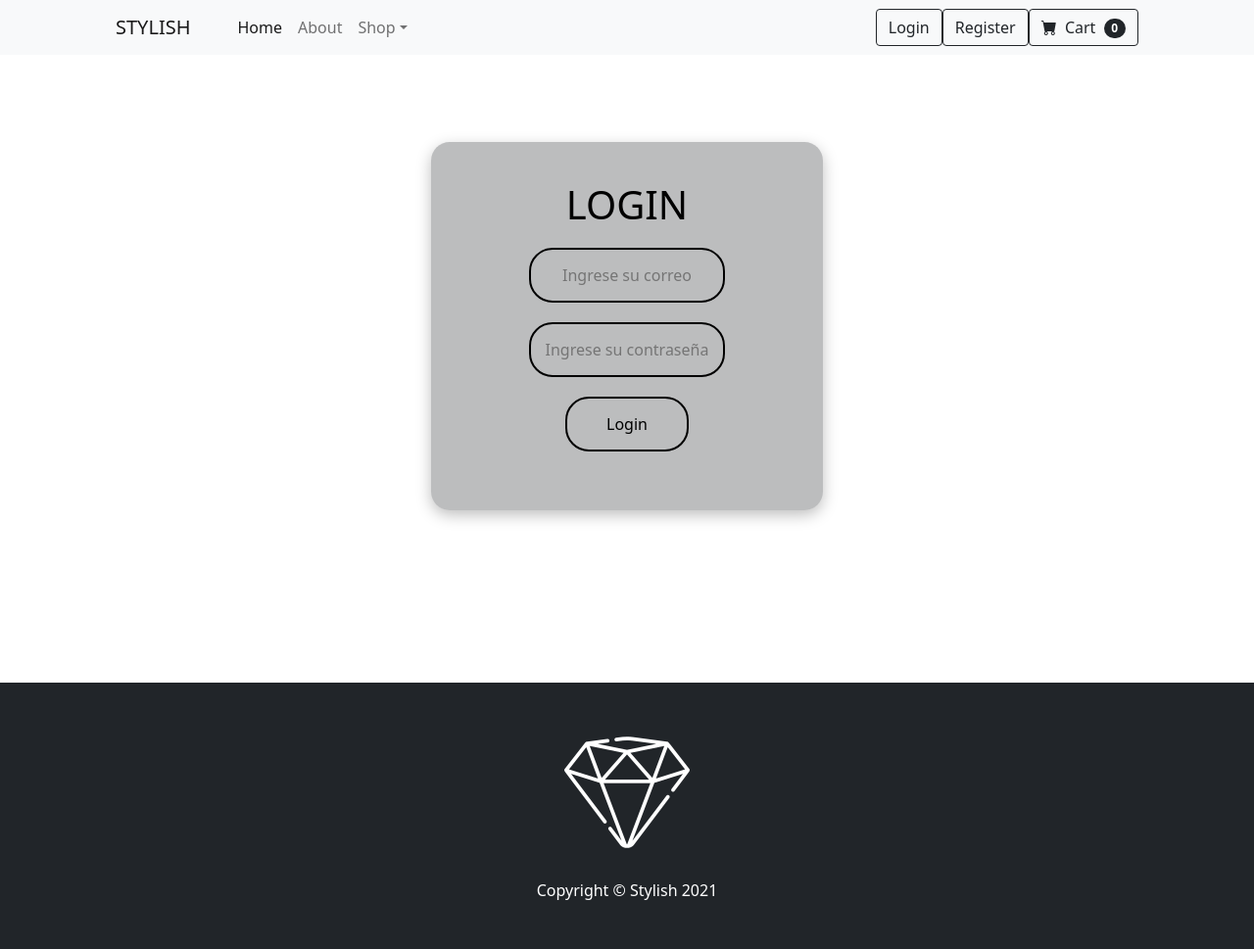
After one commit to edisonrosas/TECSUP-CPS-Lab03, a Django app: page /store/login/ in a window 1280 px wide. The commit adds this page. Shown: the whole page at 98% size. Run offline with Django 3.2, Linux system fonts and the light colour scheme; some libraries are stand-ins or nearby versions.

Commit message:
Login Finalizado

```diff
--- a/TiendaVirtual/store/templates/store/layouts.html
+++ b/TiendaVirtual/store/templates/store/layouts.html
@@ -35,7 +35,7 @@
                         </li>
                     </ul>
 
-                    <form class="d-flex" action="{% url 'store:register'%}">
+                    <form class="d-flex" action="{% url 'store:login'%}">
                         <button class="btn btn-outline-dark" type="submit">
                             Login
 
--- /dev/null
+++ b/TiendaVirtual/store/templates/store/login.html
@@ -0,0 +1,26 @@
+{% extends 'store/layouts.html' %}
+
+
+{% block content %}
+<!DOCTYPE html>
+<html lang="en">
+<head>
+    <meta charset="UTF-8">
+    <meta http-equiv="X-UA-Compatible" content="IE=edge">
+    <meta name="viewport" content="width=device-width, initial-scale=1.0">
+    <link rel="stylesheet" href="../../../static/css/style_form.css">
+    <title>Login</title>
+</head>
+<body>
+    <form class="box" method="post">
+        <div class="container">
+            <h1>Login</h1>
+            {% csrf_token %}
+            <input type="text" placeholder="Ingrese su correo" name="correo" required>
+            <input type="password" placeholder="Ingrese su contraseña" name="password" required>
+            <input style="color: black;" type="submit" name="" value="Login">
+        </div>
+    </form>
+</body>
+</html>
+{% endblock content %}
--- a/TiendaVirtual/store/urls.py
+++ b/TiendaVirtual/store/urls.py
@@ -9,4 +9,5 @@ urlpatterns = [
     path('about/', views.about, name="about"),
     path('shop/', views.shop, name="shop"),
     path('register/', views.register, name='register'),
+    path('login/', views.login,name='login')
 ]
--- a/TiendaVirtual/store/views.py
+++ b/TiendaVirtual/store/views.py
@@ -32,3 +32,16 @@ def register(request):
 
 
     return render(request, 'store/register.html')
+
+# FORM LOGIN
+
+def login(request):
+    if request.method == 'POST':
+        try:
+            detalleUser = user.objects.get(Correo=request.POST['correo'], clave=request.POST['password'])
+            print("Usuario=", detalleUser)
+            request.session['Correo']=detalleUser.Correo
+            return redirect('store:index')
+        except user.DoesNotExist as e:
+            messages.success(request, 'Correo Electrónico o Password no es correcto..!')
+    return render(request, 'store/login.html')
```
Also changed, not shown: TiendaVirtual/store/templates/store/register.html (+1 -7 lines).
